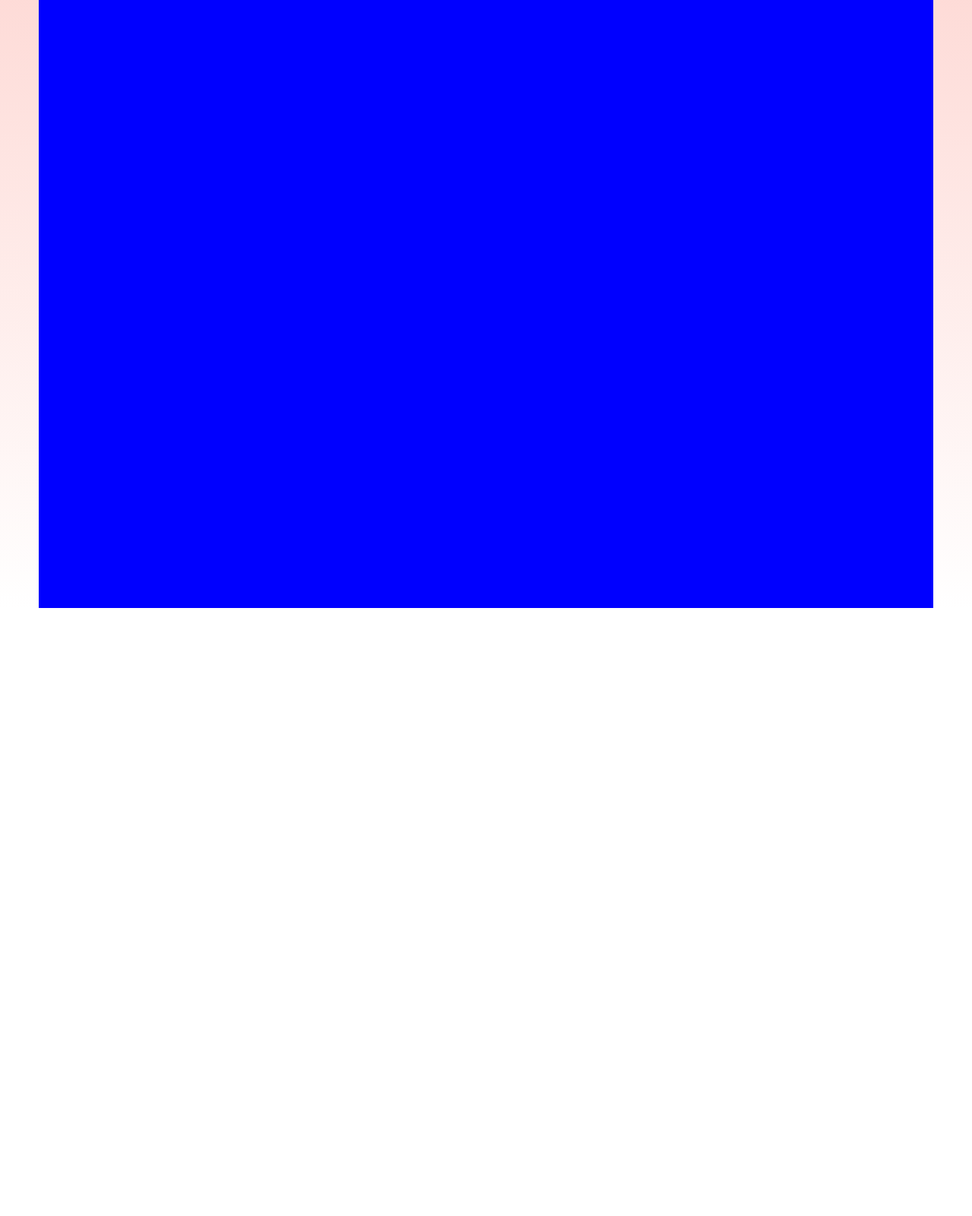
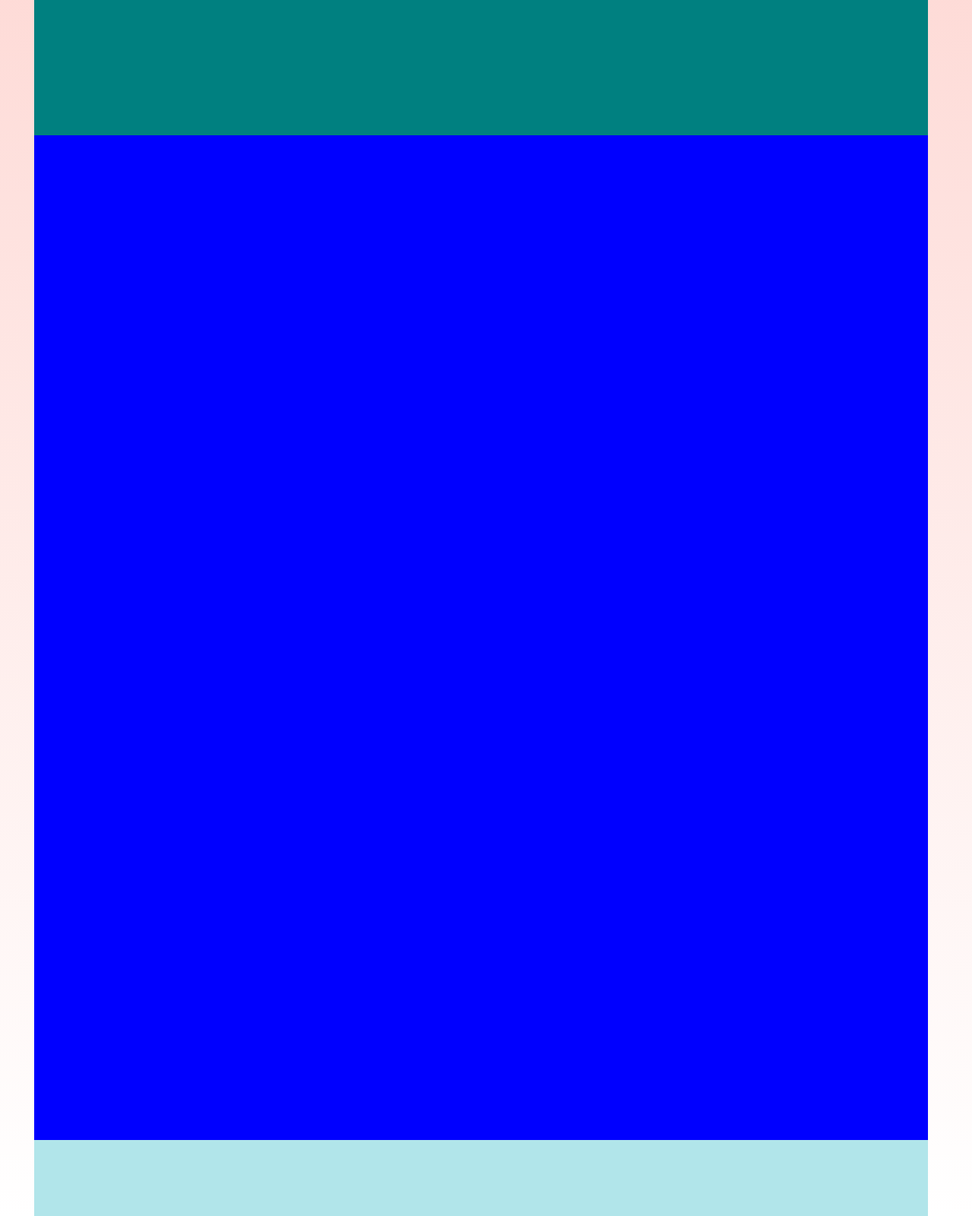
Before and after one commit to DN92/psfv2, a Next.js app: page / in a window 1280 px wide. Shown: the whole page at 76% size. Before the commit the page ends 800 px from the top, so only its background shows below. Built offline with nearby package versions, Linux system fonts and the light colour scheme.

Commit message:
building layout

```diff
--- /dev/null
+++ b/src/app/(components)/Header.tsx
@@ -0,0 +1,5 @@
+const Header = () => {
+
+}
+
+export default Header
--- a/src/app/globalCSS/core/css_variables.css
+++ b/src/app/globalCSS/core/css_variables.css
@@ -47,9 +47,15 @@
   --fs-nav: var(--fs-500) ;
   --fs-button: var(--fs-400) */
 
+  /* COMPONENT CONFIGURATION VARIABLES */
+
+  --app-width: 92%;
+  --app-margins: auto 4vw auto 3.5vw;
+
   /* Other */
 
-  --maxWidthBody: 57.15em;
+
+
   --headerSize: 107px;
 }
 
--- a/src/app/globalCSS/core/resets.css
+++ b/src/app/globalCSS/core/resets.css
@@ -24,6 +24,7 @@ time, mark, audio, video {
 	font-size: 100%;
 	font: inherit;
 	vertical-align: baseline;
+  box-sizing: border-box;
 }
 /* HTML5 display-role reset for older browsers */
 article, aside, details, figcaption, figure,
@@ -54,9 +55,9 @@ table {
 html,
 body {
   min-width: 100vw;
-  max-width: 100vw;
+  width: calc(100% + (100vw - 100%));
   min-height: 100vh;
-  overflow-x: hidden;
+  /* overflow-x: hidden; */
   position: relative;
 }
 
--- /dev/null
+++ b/src/app/globalCSS/main_layout_components/footer.css
@@ -0,0 +1,13 @@
+.footer {
+  position: absolute;
+  bottom: 0px;
+  width: 100%;
+  background-color: var(--clr-350);
+  text-align: center;
+  font-size: var(-fs-300);
+  color: var(--clr-800);
+  display: flex;
+  flex-direction: column;
+
+  min-height: 100px;
+}
--- a/src/app/globalCSS/main_layout_components/header.css
+++ b/src/app/globalCSS/main_layout_components/header.css
@@ -1,13 +1,9 @@
 .header {
-  position: fixed;
+  position: sticky;
   top: 0;
   z-index: 3;
   height: var(--headerSize);
+  /* width: var(--app-width); */
   width: 100%;
+  background-color: teal;
 }
-
-@media (min-width: 50em) {
-  .header {
-    width: var(--maxWidthBody);
-  }
-}
--- a/src/app/globalCSS/main_layout_components/main.css
+++ b/src/app/globalCSS/main_layout_components/main.css
@@ -1,7 +1,10 @@
 @import "../core/index.css";
 
+@import "./header.css";
+@import "./footer.css";
+
 :root {
-  overflow-y: scroll;
+  /* overflow-y: scroll; */
   scroll-behavior: smooth;
   background-color: black;
   background: linear-gradient(var(--clr-100), #FFF);
@@ -11,10 +14,11 @@
 }
 
 #App {
-  width: 92%;
-  height: 100vh;
-  margin: auto;
+  width: var(--app-width);
+  min-height: 200vh;
+  margin: auto 4vw auto 3.5vw;
   background-color: blue;
+  position: relative;
 }
 
 /* @media (prefers-color-scheme: dark) {
--- a/src/app/home/page.tsx
+++ b/src/app/home/page.tsx
@@ -1,5 +1,3 @@
-import Image from 'next/image'
-
 export default function Home() {
   return (
     <main >
--- a/src/app/layout.tsx
+++ b/src/app/layout.tsx
@@ -20,7 +20,12 @@ export default function RootLayout({
           <header className='header'>
 
           </header>
+          <div >
           {/* {children} */}
+          </div>
+          <footer className="footer">
+
+          </footer>
         </div>
       </body>
     </html>
```
Also changed, not shown: tsconfig.json (+11 -1 lines).
